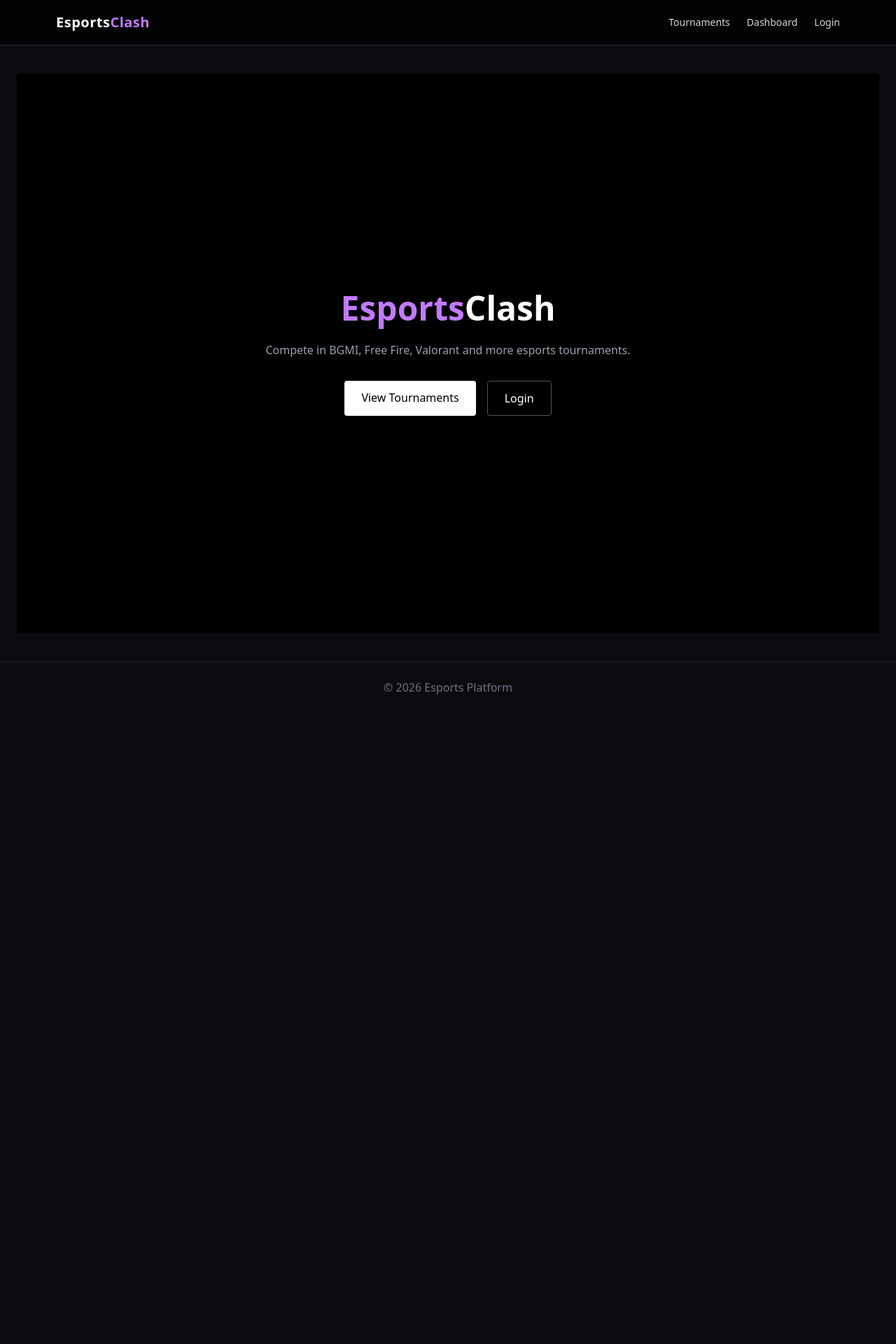
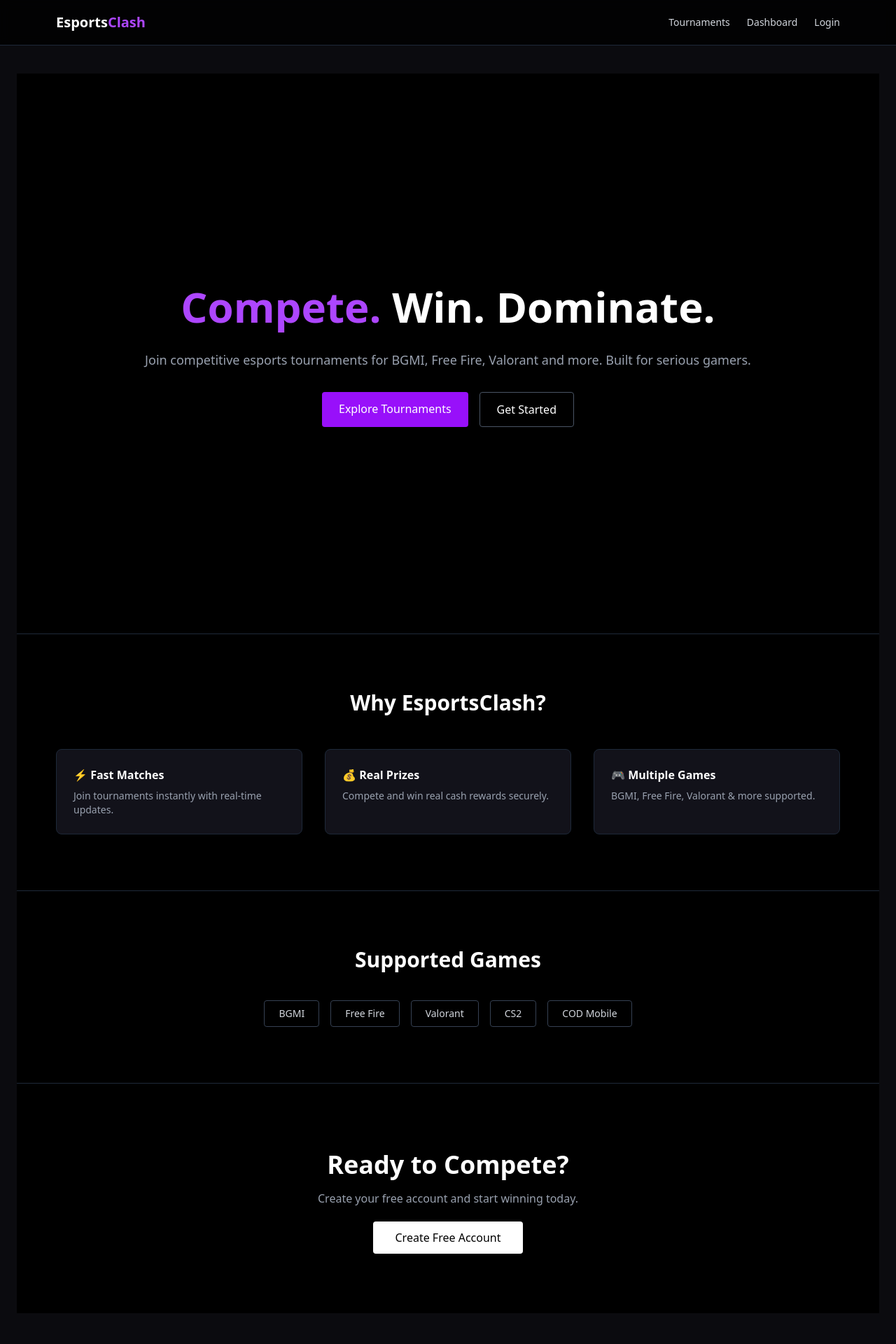
Before and after one commit to sakshamchaudhary1027/esportsclash, a Next.js app: page / in a window 1280 px wide. Shown: the top 1920 px of the page at 70% size. Before the commit the page ends 1018 px from the top, so only its background shows below. Built offline with nearby package versions, Linux system fonts and the light colour scheme.

Commit message:
home page sections polish

```diff
--- a/app/page.tsx
+++ b/app/page.tsx
@@ -4,32 +4,108 @@ import Link from "next/link";
 
 export default function HomePage() {
   return (
-    <main className="min-h-screen bg-black text-white flex items-center justify-center px-4">
-      <div className="max-w-3xl text-center">
-        <h1 className="text-4xl sm:text-5xl font-extrabold mb-6">
-          <span className="text-purple-400">Esports</span>Clash
+    <main className="bg-black text-white">
+
+      {/* HERO */}
+      <section className="min-h-screen flex items-center justify-center px-4">
+        <div className="max-w-4xl text-center">
+          <h1 className="text-4xl sm:text-5xl md:text-6xl font-extrabold leading-tight mb-6">
+            <span className="text-purple-500">Compete.</span>{" "}
+            Win. Dominate.
           </h1>
 
-        <p className="text-gray-400 mb-8">
-          Compete in BGMI, Free Fire, Valorant and more esports tournaments.
+          <p className="text-gray-400 text-base sm:text-lg mb-8">
+            Join competitive esports tournaments for BGMI, Free Fire,
+            Valorant and more. Built for serious gamers.
           </p>
 
           <div className="flex flex-col sm:flex-row gap-4 justify-center">
             <Link
               href="/tournaments"
-            className="bg-white text-black px-6 py-3 rounded"
+              className="bg-purple-600 hover:bg-purple-700 px-6 py-3 rounded font-medium"
             >
-            View Tournaments
+              Explore Tournaments
             </Link>
 
             <Link
               href="/login"
               className="border border-gray-600 px-6 py-3 rounded"
             >
-            Login
+              Get Started
             </Link>
           </div>
         </div>
+      </section>
+      {/* FEATURES */}
+      <section className="py-20 border-t border-gray-800">
+        <div className="max-w-6xl mx-auto px-4">
+          <h2 className="text-3xl font-bold text-center mb-12">
+            Why EsportsClash?
+          </h2>
+
+          <div className="grid grid-cols-1 sm:grid-cols-3 gap-8">
+            <div className="bg-[#12121a] p-6 rounded-lg border border-gray-800">
+              <h3 className="font-semibold mb-2">⚡ Fast Matches</h3>
+              <p className="text-gray-400 text-sm">
+                Join tournaments instantly with real-time updates.
+              </p>
+            </div>
+
+            <div className="bg-[#12121a] p-6 rounded-lg border border-gray-800">
+              <h3 className="font-semibold mb-2">💰 Real Prizes</h3>
+              <p className="text-gray-400 text-sm">
+                Compete and win real cash rewards securely.
+              </p>
+            </div>
+
+            <div className="bg-[#12121a] p-6 rounded-lg border border-gray-800">
+              <h3 className="font-semibold mb-2">🎮 Multiple Games</h3>
+              <p className="text-gray-400 text-sm">
+                BGMI, Free Fire, Valorant & more supported.
+              </p>
+            </div>
+          </div>
+        </div>
+      </section>
+      {/* GAMES */}
+      <section className="py-20 border-t border-gray-800">
+        <div className="max-w-6xl mx-auto px-4 text-center">
+          <h2 className="text-3xl font-bold mb-10">
+            Supported Games
+          </h2>
+
+          <div className="flex flex-wrap justify-center gap-4">
+            {["BGMI", "Free Fire", "Valorant", "CS2", "COD Mobile"].map(
+              (game) => (
+                <span
+                  key={game}
+                  className="border border-gray-700 px-5 py-2 rounded text-sm text-gray-300"
+                >
+                  {game}
+                </span>
+              )
+            )}
+          </div>
+        </div>
+      </section>
+      {/* CTA */}
+      <section className="py-24 text-center border-t border-gray-800">
+        <h2 className="text-3xl sm:text-4xl font-bold mb-4">
+          Ready to Compete?
+        </h2>
+
+        <p className="text-gray-400 mb-8">
+          Create your free account and start winning today.
+        </p>
+
+        <Link
+          href="/register"
+          className="bg-white text-black px-8 py-3 rounded font-medium"
+        >
+          Create Free Account
+        </Link>
+      </section>
+
     </main>
   );
 }
--- a/components/footer.tsx
+++ b/components/footer.tsx
@@ -1,7 +1,10 @@
 export default function Footer() {
   return (
-    <footer className="text-center text-gray-500 py-6 border-t border-gray-800">
-      © 2026 Esports Platform
+    <footer className="border-t border-gray-800 py-6 mt-20">
+      <div className="max-w-6xl mx-auto px-4 text-sm text-gray-500 flex flex-col sm:flex-row justify-between gap-4">
+        <p>© {new Date().getFullYear()} EsportsClash. All rights reserved.</p>
+        <p>Made for competitive gamers 🎮</p>
+      </div>
     </footer>
   );
 }
--- a/components/navbar.tsx
+++ b/components/navbar.tsx
@@ -2,16 +2,22 @@ import Link from "next/link";
 
 export default function Navbar() {
   return (
-    <header className="sticky top-0 z-50 backdrop-blur bg-black/70 border-b border-gray-800">
+    <header className="sticky top-0 z-50 bg-black/80 backdrop-blur border-b border-gray-800">
       <div className="max-w-6xl mx-auto px-4 h-16 flex items-center justify-between">
-        <Link href="/" className="text-xl font-bold tracking-wide">
-          Esports<span className="text-purple-400">Clash</span>
+        <Link href="/" className="text-xl font-bold">
+          Esports<span className="text-purple-500">Clash</span>
         </Link>
 
         <nav className="hidden md:flex gap-6 text-sm text-gray-300">
-          <Link href="/tournaments" className="hover:text-white">Tournaments</Link>
-          <Link href="/dashboard" className="hover:text-white">Dashboard</Link>
-          <Link href="/login" className="hover:text-white">Login</Link>
+          <Link href="/tournaments" className="hover:text-white">
+            Tournaments
+          </Link>
+          <Link href="/dashboard" className="hover:text-white">
+            Dashboard
+          </Link>
+          <Link href="/login" className="hover:text-white">
+            Login
+          </Link>
         </nav>
       </div>
     </header>
```
Lines whose indentation alone changed are shown as unchanged.
